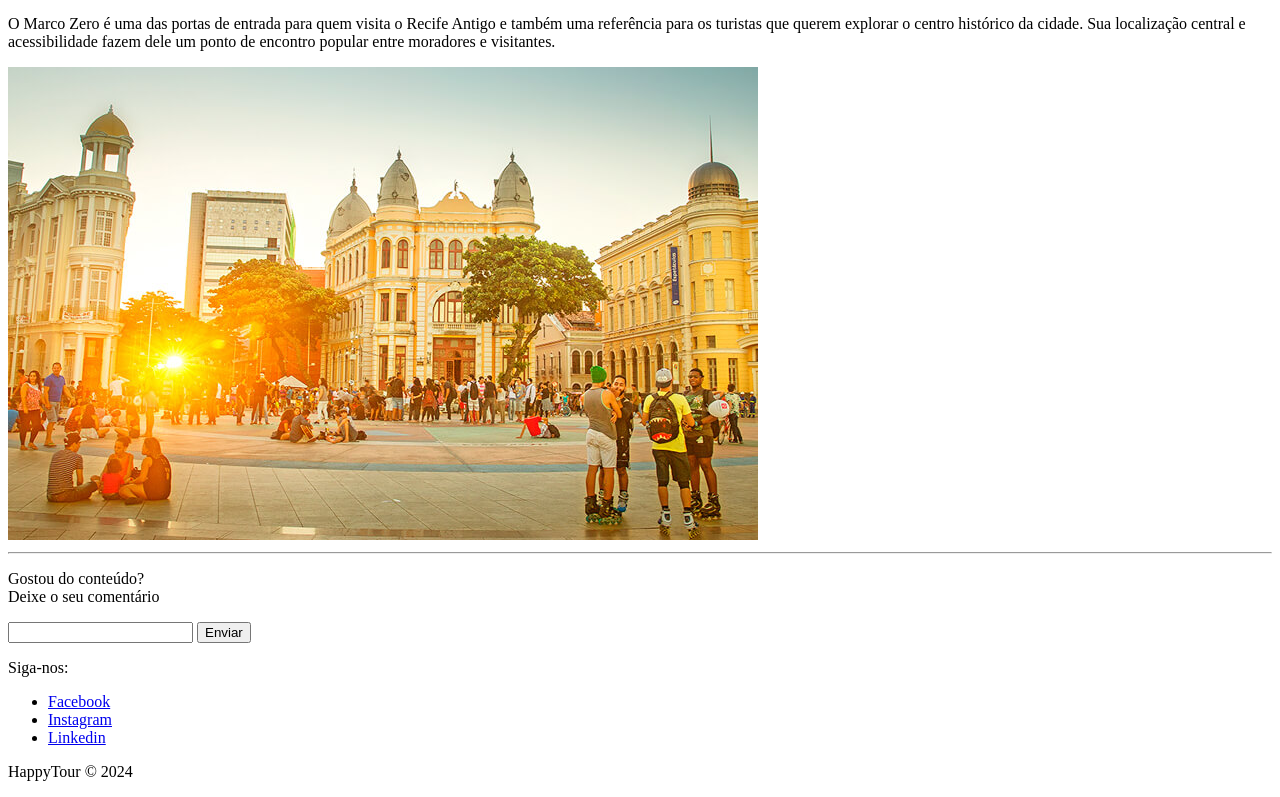
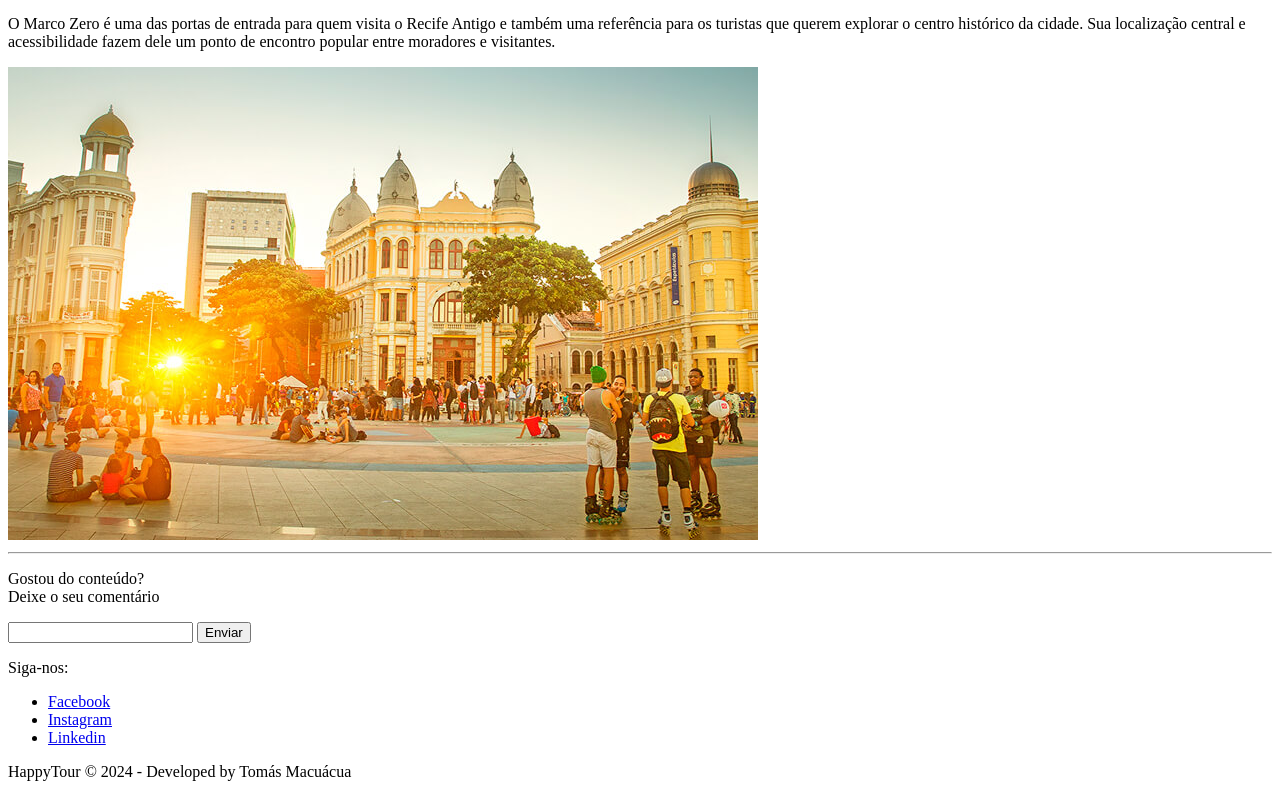
Before and after one commit to Thmx00/TalentoCloud--WebDev, a plain HTML site: page Recife/index.html in a window 1280 px wide. Shown: the part 3515-4312 px from the top of the page. Drawn offline with Linux system fonts and the light colour scheme.

Commit message:
organização2

```diff
--- a/Recife/index.html
+++ b/Recife/index.html
@@ -140,7 +140,7 @@
                     <li><a href="#">Linkedin</a></li>
                 </ul>
             </div>
-            <p>HappyTour &copy; 2024</p>
+            <p>HappyTour &copy; 2024 - Developed by Tomás Macuácua</p>
         </footer>
     </body>
 </html>
```
